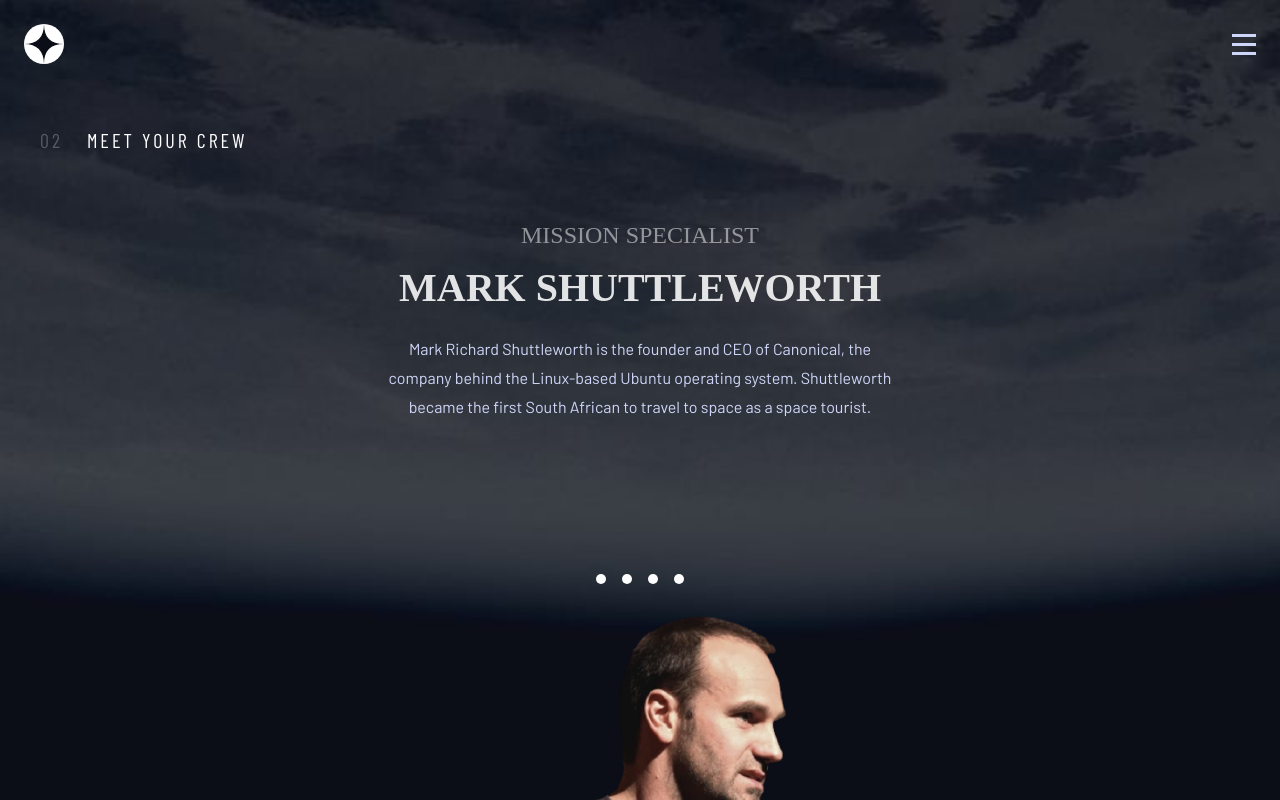
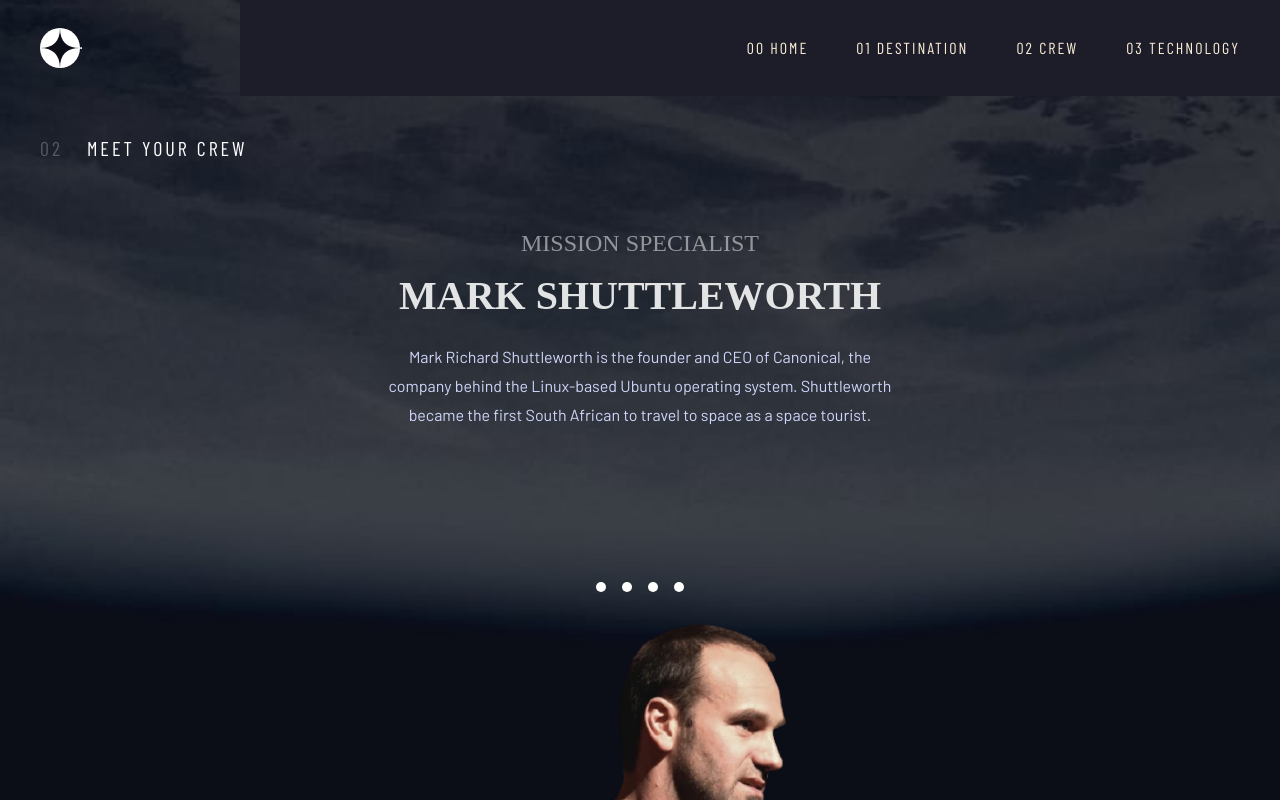
Before and after one commit to GonzaloGC/space-tourism-website, a React (Vite) app: page /crew/mark in a window 1280 px wide. Shown: the top 800 px of the page. Built offline with nearby package versions, Linux system fonts and the light colour scheme; a web font is replaced by a local one.

Commit message:
added header styles desktop and tablet

```diff
--- a/src/components/Header/Header.css
+++ b/src/components/Header/Header.css
@@ -11,12 +11,11 @@
   box-sizing: border-box;
   /* align-items: center; */
 }
-.container-img-header>a{
+.container-img-header > a {
   display: flex;
   justify-content: center;
   align-items: center;
 }
-
 .img-logo-header {
   padding: 0;
   margin: 0;
@@ -29,3 +28,94 @@
   height: 21px;
   box-sizing: border-box;
 }
+
+nav{
+  display: none;
+}
+@media (width > 768px) {
+  .container-img-header {
+    width: 100%;
+    height: 96px;
+    padding: 24px 0 24px 40px;
+    display: flex;
+  }
+  nav {
+    display: initial;
+    margin: 0;
+    padding: 0;
+  }
+  .container-navigation {
+    margin: 0;
+    width: 75vw;
+    height: 96px;
+    display: flex;
+    align-items: end;
+    gap: 48px;
+    justify-content: flex-end;
+    align-items: center;
+    background-color: #1c1d28;
+    padding-right: 40px;
+  }
+  .container-navigation > li {
+    list-style: none;
+    /* height: 96px; */
+  }
+  .container-navigation > li > a {
+    color: antiquewhite;
+    text-transform: uppercase;
+    text-decoration: none;
+    font-family: "Barlow Condensed";
+    font-style: normal;
+    font-weight: 400;
+    font-size: 16px;
+    line-height: 19px;
+    letter-spacing: 2px;
+    padding: 35px 0;
+  }
+  .container-navigation > li > a:hover {
+    border-bottom: 3px solid white;
+  }
+  .container-img-header .display-logo {
+    display: none;
+  }
+  .container-img-header .icon-burguer-header {
+    display: none;
+  }
+}
+@media (width > 1385px) {
+  .container-img-header {
+    width: 100%;
+    padding: 0;
+    height: 136px;
+    display: flex;
+  }
+  .container-logo {
+    padding: 64px 24px 24px 64px;
+    display: flex;
+    gap: 64px;
+    position: relative;
+  }
+  nav {
+    width: 100%;
+    height: 100%;
+    display: flex;
+    flex-direction: column;
+    justify-content: end;
+    align-items: end;
+  }
+  .line-header {
+    width: 40vw;
+    mix-blend-mode: normal;
+    opacity: 0.25;
+    position: absolute;
+    left: 176px;
+  }
+  .container-navigation {
+    margin: 0;
+    width: 45vw;
+    height: 96px;
+    display: flex;
+    justify-content: end;
+    /* align-items: end; */
+  }
+}
--- a/src/components/Header/Header.tsx
+++ b/src/components/Header/Header.tsx
@@ -1,9 +1,9 @@
 import "./Header.css";
-import { Nav } from "../Nav/Nav";
+// import { Nav } from "../Nav/Nav";
 import { useState } from "react";
+import { Link } from "react-router-dom";
 
 export const Header = () => {
-
   const [openAnimation, setOpenAnimation] = useState(false);
 
   const handleClick = () => {
@@ -11,12 +11,33 @@
   };
   return (
     <>
-      <Nav openAnimation={openAnimation} />
+      {/* <Nav openAnimation={openAnimation} /> */}
       <header className="container-img-header">
-        <a href="#">
-          <img className="img-logo-header" src="/logo.svg" alt="image of the header section logo" />
+        <a href="#" className="container-logo">
+          <img
+            className="img-logo-header"
+            src="/logo.svg"
+            alt="image of the header section logo"
+          />
+          <hr className="line-header" />
         </a>
-        <a href="#" onClick={handleClick}>
+        <nav>
+          <ul className="container-navigation">
+            <li>
+              <Link to="/">00 home</Link>
+            </li>
+            <li>
+              <Link to="/destination/moon">01 destination</Link>
+            </li>
+            <li>
+              <Link to="/crew/douglashurley">02 crew</Link>
+            </li>
+            <li>
+              <Link to="/technology/launch">03 technology</Link>
+            </li>
+          </ul>
+        </nav>
+        <a href="#" onClick={handleClick} className="display-logo">
           <img
             className="icon-burguer-header"
             src="/icon-hamburger.svg"
--- a/src/routes/Technology/Technology.css
+++ b/src/routes/Technology/Technology.css
@@ -1,15 +1,15 @@
 .container-bg-tech {
   background-image: url("../images/technology/background-technology-mobile.jpg");
   background-size: cover;
-  min-height: 500px;
-  height: 100vh;
+  min-height: 100vh;
+  min-height: 100dvh;
 }
 .container-tech {
   box-sizing: border-box;
   padding: 24px 24px 48px 24px;
   display: grid;
   grid-template-columns: repeat(2, 1fr);
-  grid-template-rows: max-content 322px 1fr;
+  grid-template-rows: max-content max-content 1fr;
   grid-template-areas:
     "title title"
     "imgTech imgTech"
@@ -20,8 +20,12 @@
   padding-bottom: 24px;
 }
 .container-img-tech {
+  /* padding-top: 5vh; */
+  min-height: 34vh;
+  display: flex;
+  justify-content: center;
+  align-items: end;
   grid-area: imgTech;
-  padding-top: 64px;
   margin-left: -24px;
   margin-right: -24px;
 }
@@ -114,9 +118,10 @@
   }
   .container-tech {
     padding: 40px;
-    grid-template-rows: max-content 421px 1fr;
+    grid-template-rows: max-content max-content 1fr;
   }
   .container-img-tech {
+    min-height: 45vh;
     margin-left: -40px;
     margin-right: -40px;
   }
```
